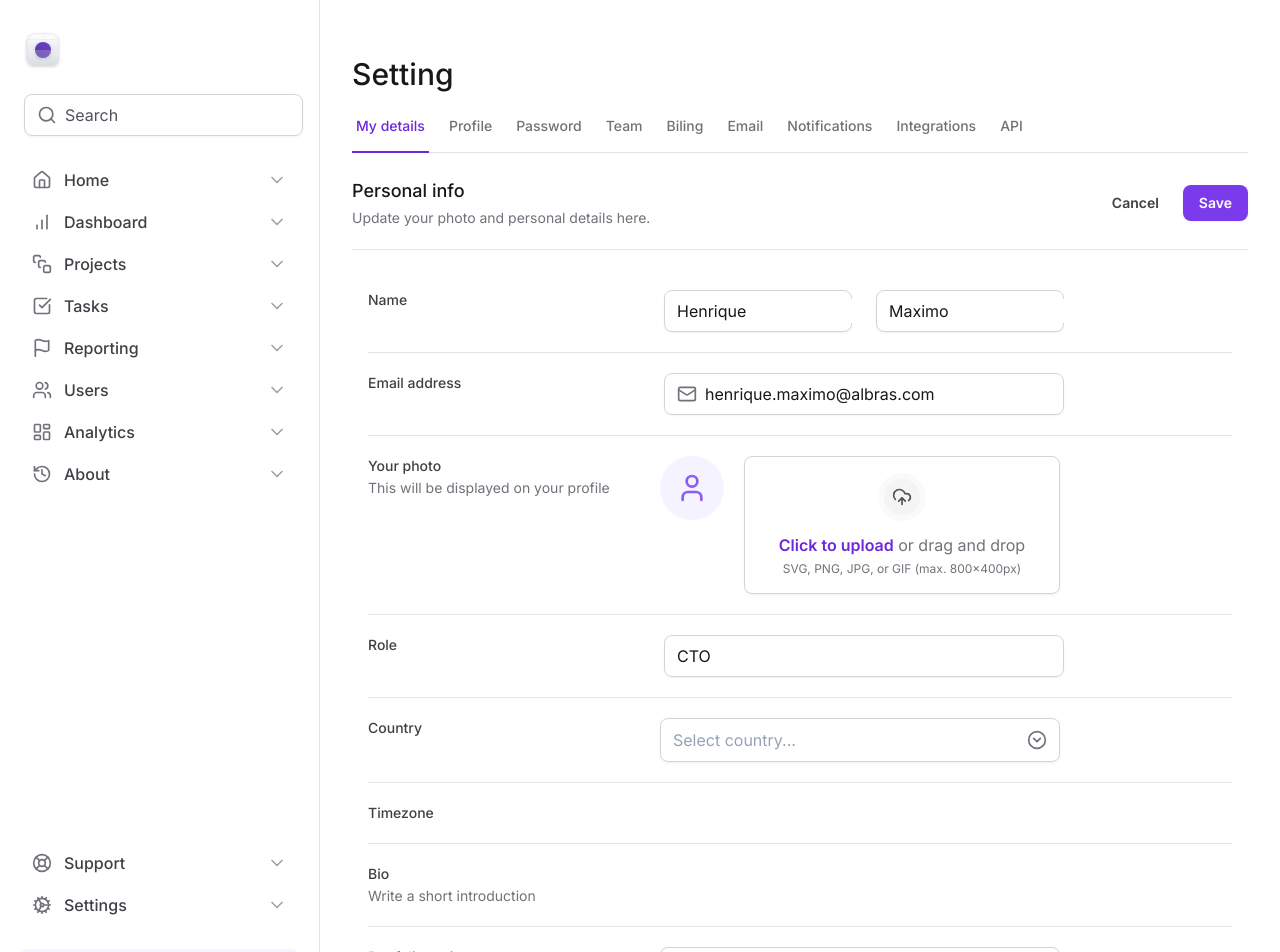
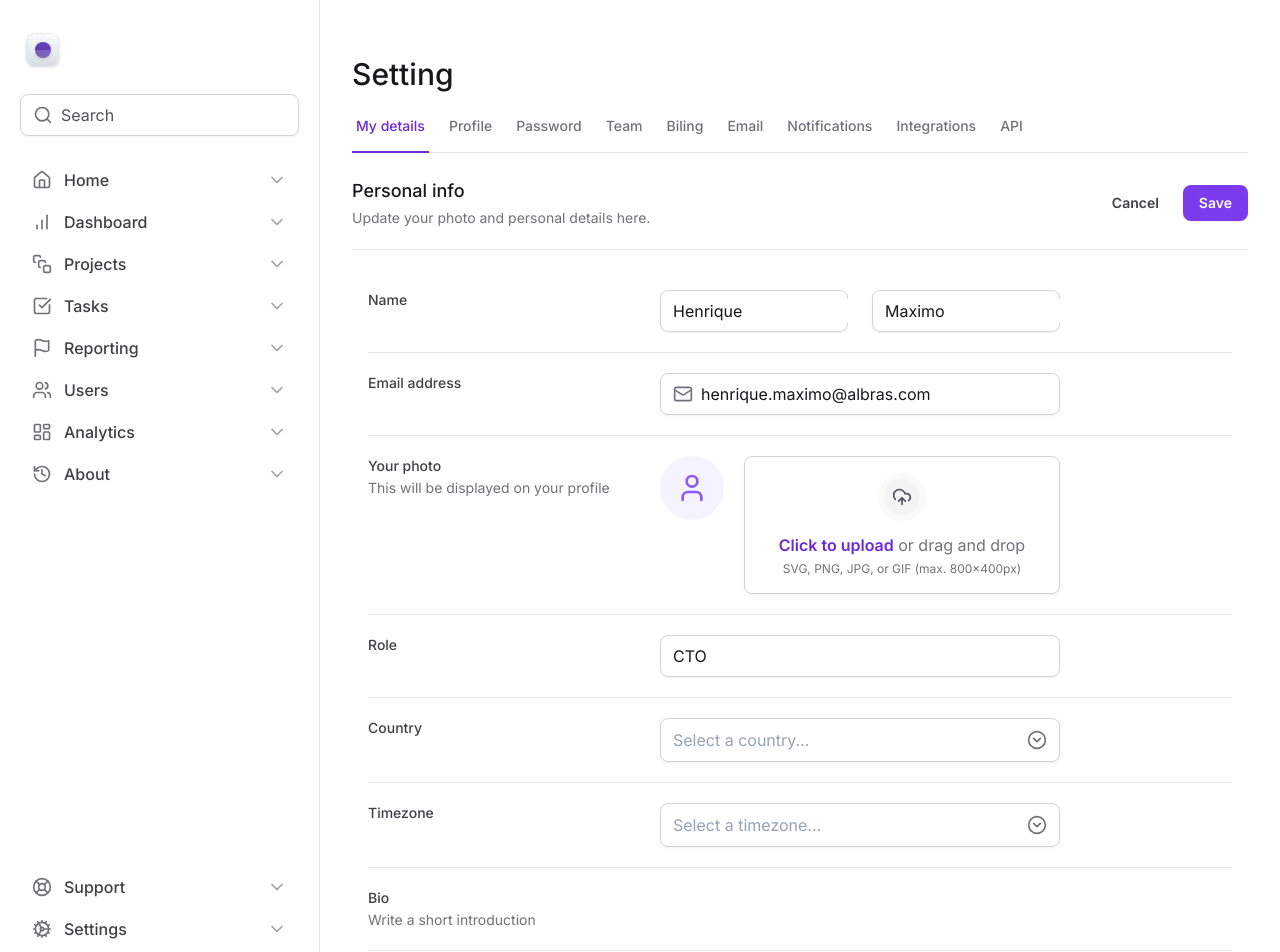
Before and after one commit to Henrry-Maximo/tailwind-next-rocketseat, a Next.js app: page / in a window 1280 px wide. Shown: the top 952 px of the page. Built offline with nearby package versions, Linux system fonts and the light colour scheme.

Commit message:
✨feat: add Form/Select Component using Radix at App

```diff
--- a/src/app/page.tsx
+++ b/src/app/page.tsx
@@ -1,8 +1,9 @@
 import { SettingsTabs } from '@/components/SettingsTabs'
 import * as Input from '../components/Input/Input'
 import * as FileInput from '@/components/Form/FileInput'
-import { Select } from '@/components/Form/select'
 import { Mail } from 'lucide-react'
+import { SelectItem } from '@/components/Form/Select/SelectItem'
+import { Select } from '@/components/Form/Select'
 
 export default function Home() {
   return (
@@ -114,7 +115,11 @@ export default function Home() {
             >
               Country
             </label>
-            <Select />
+            <Select placeholder="Select a country...">
+              <SelectItem value="br" text="Brazil" />
+              <SelectItem value="us" text="United States" />
+              <SelectItem value="jp" text="Japan" />
+            </Select>
           </div>
 
           <div className="grid grid-cols-form gap-3 pt-5">
@@ -124,7 +129,13 @@ export default function Home() {
             >
               Timezone
             </label>
-            <div></div>
+            <Select placeholder="Select a timezone...">
+              <SelectItem
+                value="utc8"
+                text="Pacific Standard Time (UTC-08:00)"
+              />
+              <SelectItem value="utc3" text="America São Paulo (UTC-03:00)" />
+            </Select>
           </div>
 
           <div className="grid grid-cols-form gap-3 pt-5">
--- /dev/null
+++ b/src/components/Form/Select/SelectItem.tsx
@@ -0,0 +1,21 @@
+import * as Select from '@radix-ui/react-select'
+import { Check } from 'lucide-react'
+
+export type SelectItemProps = Select.SelectItemProps & {
+  text: string
+}
+
+export function SelectItem({ text, ...props }: SelectItemProps) {
+  return (
+    <Select.Item
+      className="flex items-center justify-between gap-2 px-3 py-2.5 outline-none data-[highlighted]:bg-zinc-50"
+      {...props}
+    >
+      <Select.ItemText className="text-black">{text}</Select.ItemText>
+
+      <Select.ItemIndicator>
+        <Check className="h-4 w-4 text-violet-500" />
+      </Select.ItemIndicator>
+    </Select.Item>
+  )
+}
--- /dev/null
+++ b/src/components/Form/Select/index.tsx
@@ -0,0 +1,35 @@
+import * as SelectPrimitive from '@radix-ui/react-select'
+import { ChevronDownCircleIcon } from 'lucide-react'
+import { ReactNode } from 'react'
+
+export interface SelectProps {
+  children: ReactNode
+  placeholder: string
+}
+
+export function Select({ children, placeholder }: SelectProps) {
+  return (
+    <SelectPrimitive.Root>
+      <SelectPrimitive.Trigger className="flex h-11 w-full items-center justify-between gap-2 rounded-lg border border-zinc-300 px-3 py-2 shadow-sm data-[placeholder]:text-slate-400">
+        <SelectPrimitive.Value
+          placeholder={placeholder}
+          className="text-black"
+        />
+        <SelectPrimitive.Icon>
+          <ChevronDownCircleIcon className="h-5 w-5 text-zinc-500" />
+        </SelectPrimitive.Icon>
+      </SelectPrimitive.Trigger>
+
+      <SelectPrimitive.Portal>
+        <SelectPrimitive.Content
+          side="bottom"
+          position="popper"
+          sideOffset={8}
+          className="z-10 w-[--radix-select-trigger-width] overflow-hidden rounded-lg border border-zinc-200 bg-white"
+        >
+          <SelectPrimitive.Viewport>{children}</SelectPrimitive.Viewport>
+        </SelectPrimitive.Content>
+      </SelectPrimitive.Portal>
+    </SelectPrimitive.Root>
+  )
+}
--- a/src/components/Form/select.tsx
+++ /dev/null
@@ -1,57 +0,0 @@
-import * as SelectPrimitive from '@radix-ui/react-select'
-import { Check, ChevronDownCircleIcon } from 'lucide-react'
-
-export interface SelectProps {}
-
-export function Select() {
-  return (
-    <SelectPrimitive.Root>
-      <SelectPrimitive.Trigger className="flex h-11 w-full items-center justify-between gap-2 rounded-lg border border-zinc-300 px-3 py-2 shadow-sm data-[placeholder]:text-slate-400">
-        <SelectPrimitive.Value
-          placeholder="Select country..."
-          className="text-black"
-        />
-        <SelectPrimitive.Icon>
-          <ChevronDownCircleIcon className="h-5 w-5 text-zinc-500" />
-        </SelectPrimitive.Icon>
-      </SelectPrimitive.Trigger>
-
-      <SelectPrimitive.Portal>
-        <SelectPrimitive.Content
-          side="bottom"
-          position="popper"
-          sideOffset={8}
-          className="z-10 w-[--radix-select-trigger-width] overflow-hidden rounded-lg border border-zinc-200 bg-white"
-        >
-          <SelectPrimitive.Viewport>
-            <SelectPrimitive.Item
-              value="br"
-              className="flex items-center justify-between gap-2 px-3 py-2.5 outline-none data-[highlighted]:bg-zinc-50"
-            >
-              <SelectPrimitive.ItemText className="text-black">
-                Brazil
-              </SelectPrimitive.ItemText>
-
-              <SelectPrimitive.ItemIndicator>
-                <Check className="h-4 w-4 text-violet-500" />
-              </SelectPrimitive.ItemIndicator>
-            </SelectPrimitive.Item>
-
-            <SelectPrimitive.Item
-              value="us"
-              className="flex items-center justify-between gap-2 px-3 py-2.5 outline-none data-[highlighted]:bg-zinc-50"
-            >
-              <SelectPrimitive.ItemText className="text-black">
-                United States
-              </SelectPrimitive.ItemText>
-
-              <SelectPrimitive.ItemIndicator>
-                <Check className="h-4 w-4 text-violet-500" />
-              </SelectPrimitive.ItemIndicator>
-            </SelectPrimitive.Item>
-          </SelectPrimitive.Viewport>
-        </SelectPrimitive.Content>
-      </SelectPrimitive.Portal>
-    </SelectPrimitive.Root>
-  )
-}
--- a/src/components/Input/Input.tsx
+++ b/src/components/Input/Input.tsx
@@ -22,7 +22,7 @@ export type InputRootProps = ComponentProps<'div'>
 export function Root(props: InputRootProps) {
   return (
     <div
-      className="mx-1 flex w-full items-center gap-2 rounded-lg border border-zinc-300 px-3 py-2 shadow-sm"
+      className="flex w-full items-center gap-2 rounded-lg border border-zinc-300 px-3 py-2 shadow-sm"
       {...props}
     />
   )
```
